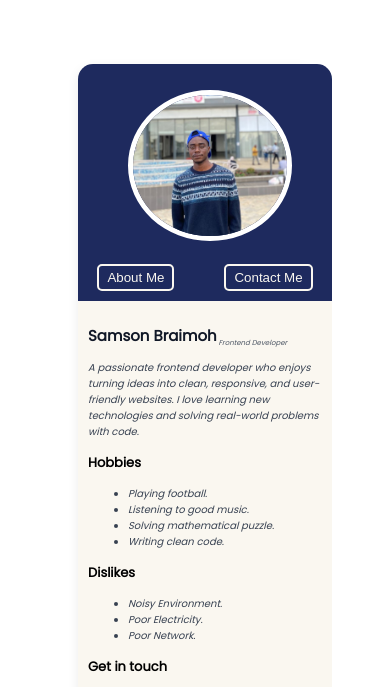
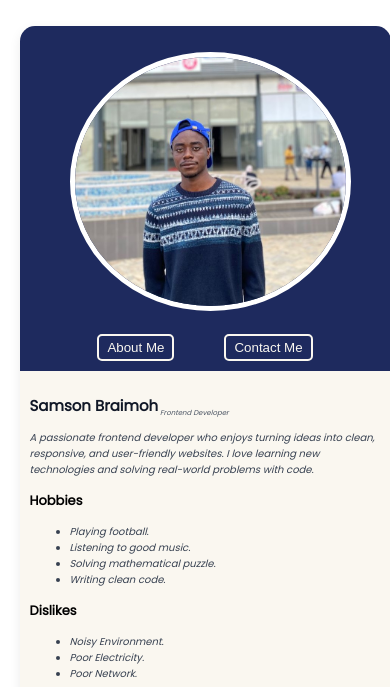
Before and after one commit to SamsonBraimoh/HNG_task_0, a plain HTML site: page index.html in a window 390 px wide. Shown: the top 687 px of the page. Drawn offline with Linux system fonts and the light colour scheme.

Commit message:
made some corrections

```diff
--- a/style.css
+++ b/style.css
@@ -174,6 +174,7 @@ input:focus, textarea:focus {
 @media (max-width: 600px) {
     .root-container{
         flex-direction: column-reverse;
+        width: 90%;
     }
     .content{
         height: 70%;
```
Also changed, not shown: about.html (+0 -1 lines).
